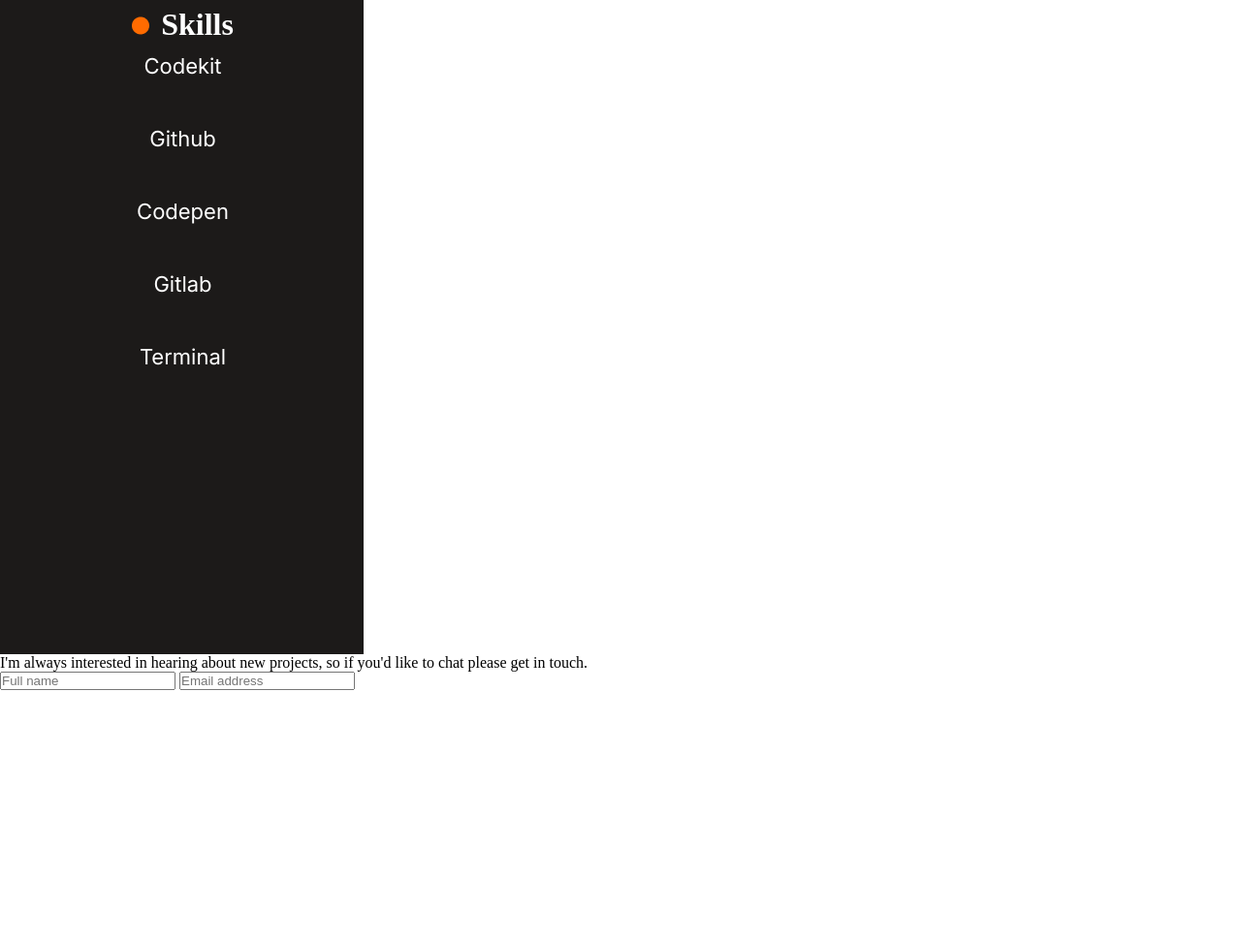
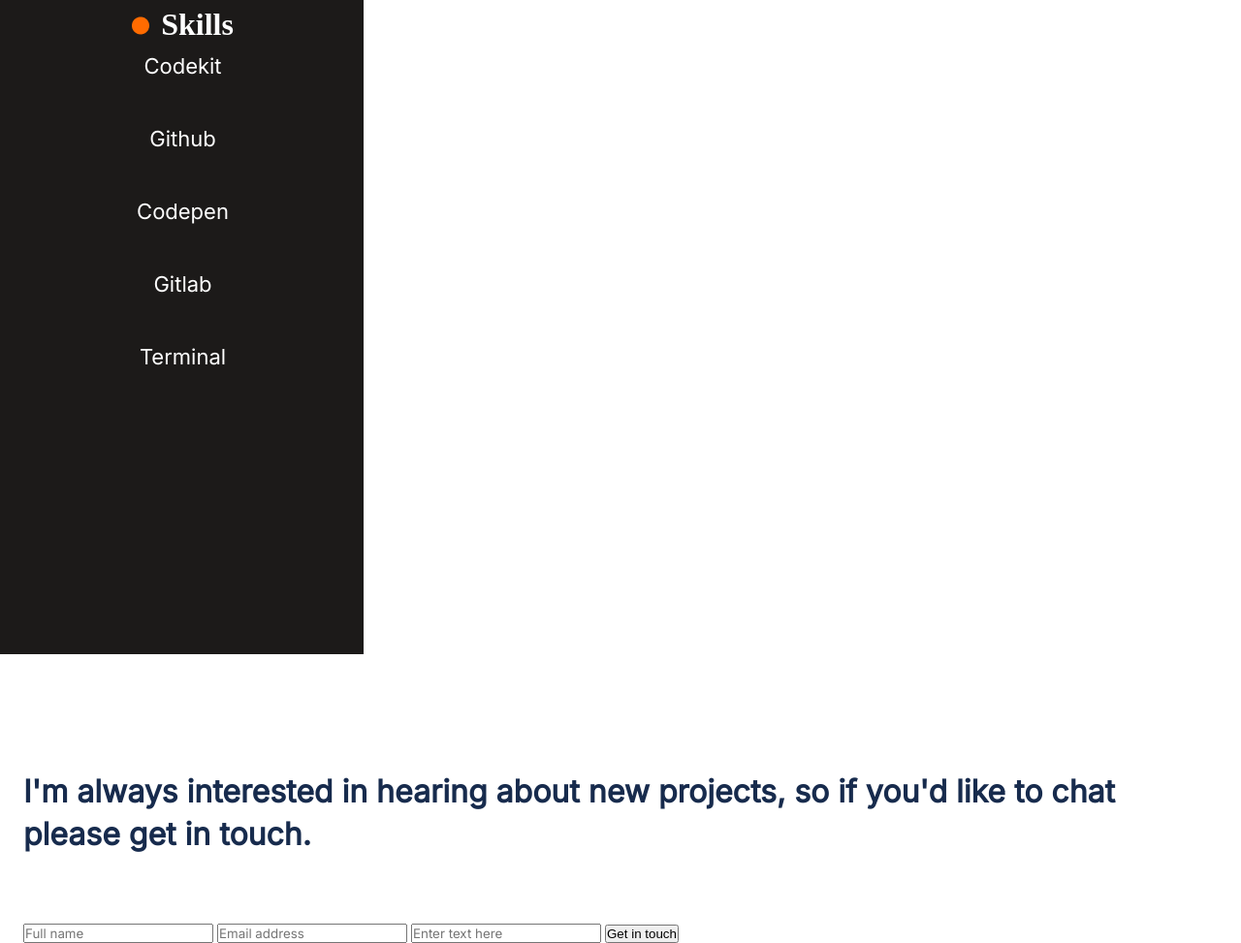
Before and after one commit to farouqdaif1/Portfolio, a website: page index.html in a window 1280 px wide. Shown: the part 5706-6679 px from the top of the page at 97% size. Before the commit the page ends 6418 px from the top, so only its background shows below. Drawn offline with Linux system fonts and the light colour scheme.

Commit message:
Added text-field and button

```diff
--- a/css/style.css
+++ b/css/style.css
@@ -430,7 +430,29 @@
   text-align: center;
   margin-bottom: 32px;
 }
-.contact-form{
-  background-color:#fff ;
 
+.contact-form {
+  background-color: #fff;
 }
+
+.form {
+  margin-top: 120px;
+  padding: 0 24px;
+}
+
+.pargragh-form {
+  font-family: 'Inter', sans-serif;
+  font-weight: 700;
+  font-size: 32px;
+  line-height: 44px;
+  color: #172b4d;
+  margin-bottom: 70px;
+}
+
+.name-email {
+  font-family: 'Inter', sans-serif;
+}
+
+.text {
+  font-family: 'Inter', sans-serif;
+}
--- a/index.html
+++ b/index.html
@@ -95,7 +95,7 @@
                 <li>bootstrap</li>
                 <li>Ruby</li>
               </ul>
-          <a class="see" href="#">See Project</a>
+          <a class="see" href="index.html">See Project</a>
             </div>
 
             <div class="work">
@@ -244,12 +244,14 @@
           </div>
         </section>
         <section  class="contact-form">
-          <form>
+          <form class="form">
             <div class="pargragh-form">
               <p>I'm always interested in hearing about new projects, so if you'd like to chat please get in touch.</p>
             </div>
-            <input type="text" placeholder="Full name" required maxlength="30">
-            <input type="email" placeholder="Email address" required maxlength="30">
+            <input type="text" placeholder="Full name" required maxlength="30" class="name-email">
+            <input type="email" placeholder="Email address" required maxlength="30" class="name-email">
+            <input type="text" placeholder="Enter text here" required maxlength = "500" class="text">
+            <input type="submit" value="Get in touch" class="submit">
           </form>
         </section>
 
```
Also changed, not shown: 1 other file.
